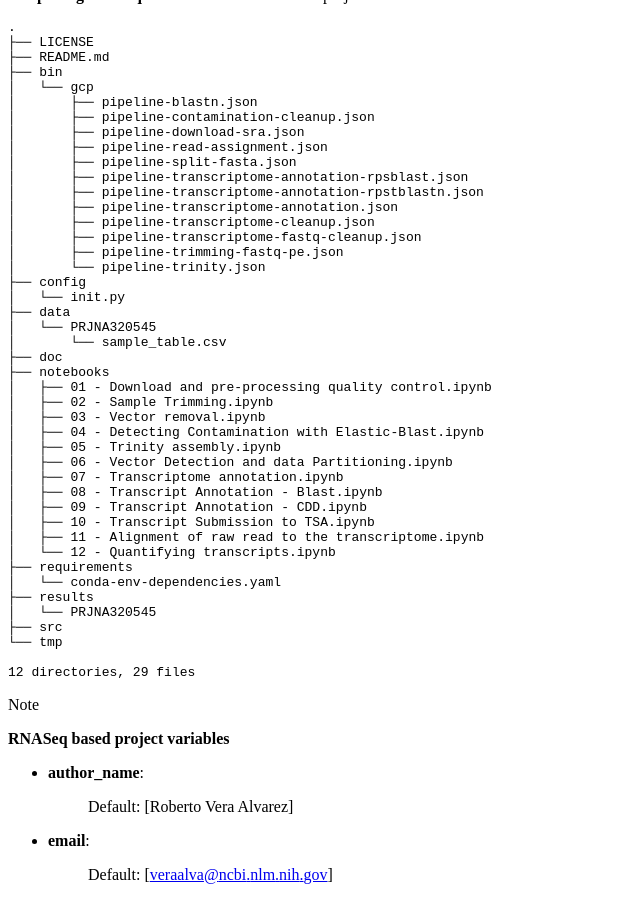
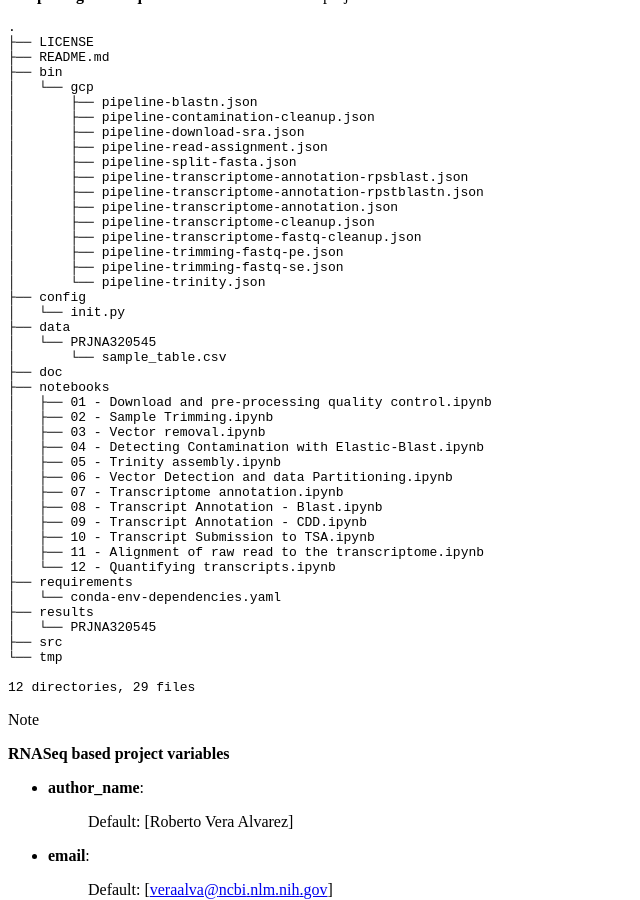
Before and after one commit to ncbi/pm4ngs, a Sphinx documentation site: the page built from docs/source/pipelines/transcriptomeAnnotationPipeline.rst, in a window 1280 px wide and 900 px high, scrolled down 1861 px. Shown: the whole window, without its empty margins (0-640 px from the left). Built offline with Sphinx 7.4.7 and the Read the Docs theme 2.0.0, drawn with Linux system fonts in a browser that asks for light colours.

Commit message:
Updating doc

```diff
--- a/docs/source/pipelines/transcriptomeAnnotationPipeline.rst
+++ b/docs/source/pipelines/transcriptomeAnnotationPipeline.rst
@@ -111,6 +111,7 @@ The **pm4ngs-rnaseq** command line will create a project structure as:
     │       ├── pipeline-transcriptome-cleanup.json
     │       ├── pipeline-transcriptome-fastq-cleanup.json
     │       ├── pipeline-trimming-fastq-pe.json
+    │       ├── pipeline-trimming-fastq-se.json
     │       └── pipeline-trinity.json
     ├── config
     │   └── init.py
```
